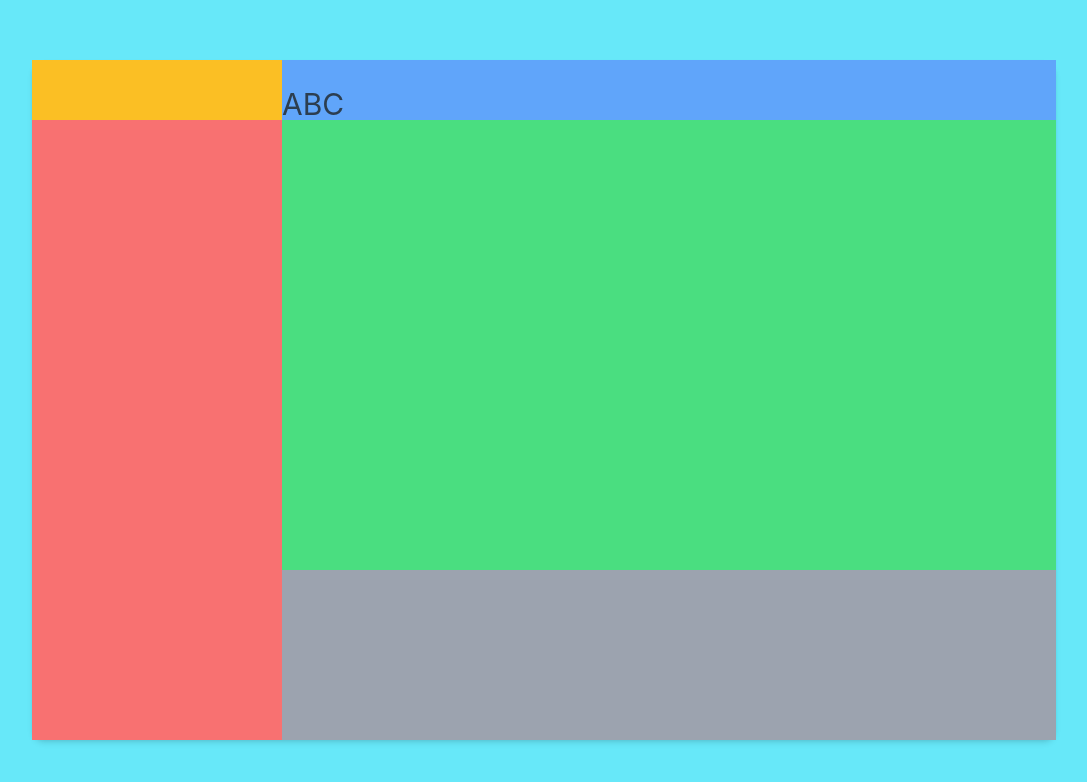
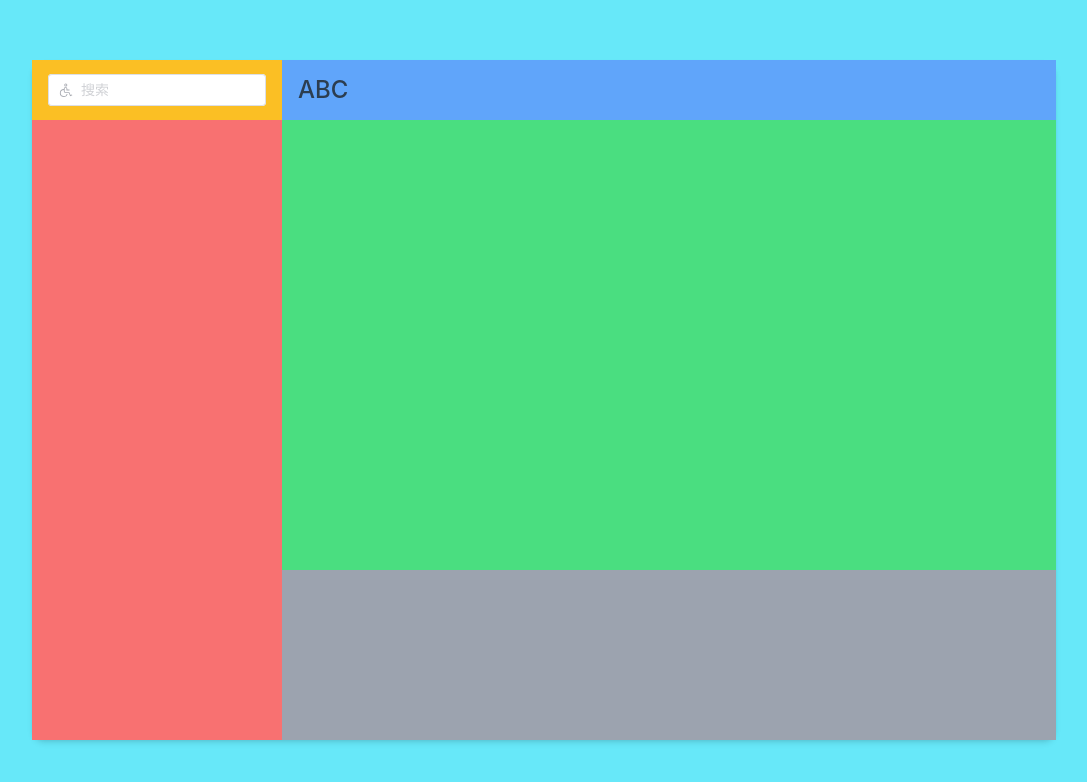
Before and after one commit to skyArony/Char-UI, a Vue app: page /chat in a window 1280 px wide. Shown: the top 782 px of the page, without its empty margins (96-1183 px from the left). Built offline with nearby package versions, Linux system fonts and the light colour scheme.

Commit message:
wip: 增加 SessionManage 模块

```diff
--- /dev/null
+++ b/src/components/SessionManage.vue
@@ -0,0 +1,15 @@
+<script setup lang="ts">
+import IconAccessibility from "~icons/carbon/accessibility";
+
+const keyword = ref<string>("");
+</script>
+
+<template>
+  <div class="flex items-center p-1rem">
+    <el-input
+      v-model="keyword"
+      placeholder="搜索"
+      :prefix-icon="IconAccessibility"
+    />
+  </div>
+</template>
--- a/src/components/SessionTitle.vue
+++ b/src/components/SessionTitle.vue
@@ -7,9 +7,7 @@ const props = defineProps<Props>();
 </script>
 
 <template>
-  <div>
-    <h1>{{ props.sessionTitle }}</h1>
+  <div class="flex items-center p-1rem">
+    <span class="text-2xl font-medium">{{ props.sessionTitle }}</span>
   </div>
 </template>
-
-<style scoped></style>
--- a/src/views/ChatView.vue
+++ b/src/views/ChatView.vue
@@ -3,7 +3,7 @@
 <template>
   <div class="chat-view">
     <div class="chat-window">
-      <div class="bg-amber" />
+      <SessionManage class="bg-amber" />
       <SessionTitle session-title="ABC" class="session-title bg-blue" />
       <div class="session-list bg-red" />
       <div class="bg-green" />
```
Also changed, not shown: src/router/index.ts (+15 -18 lines).
